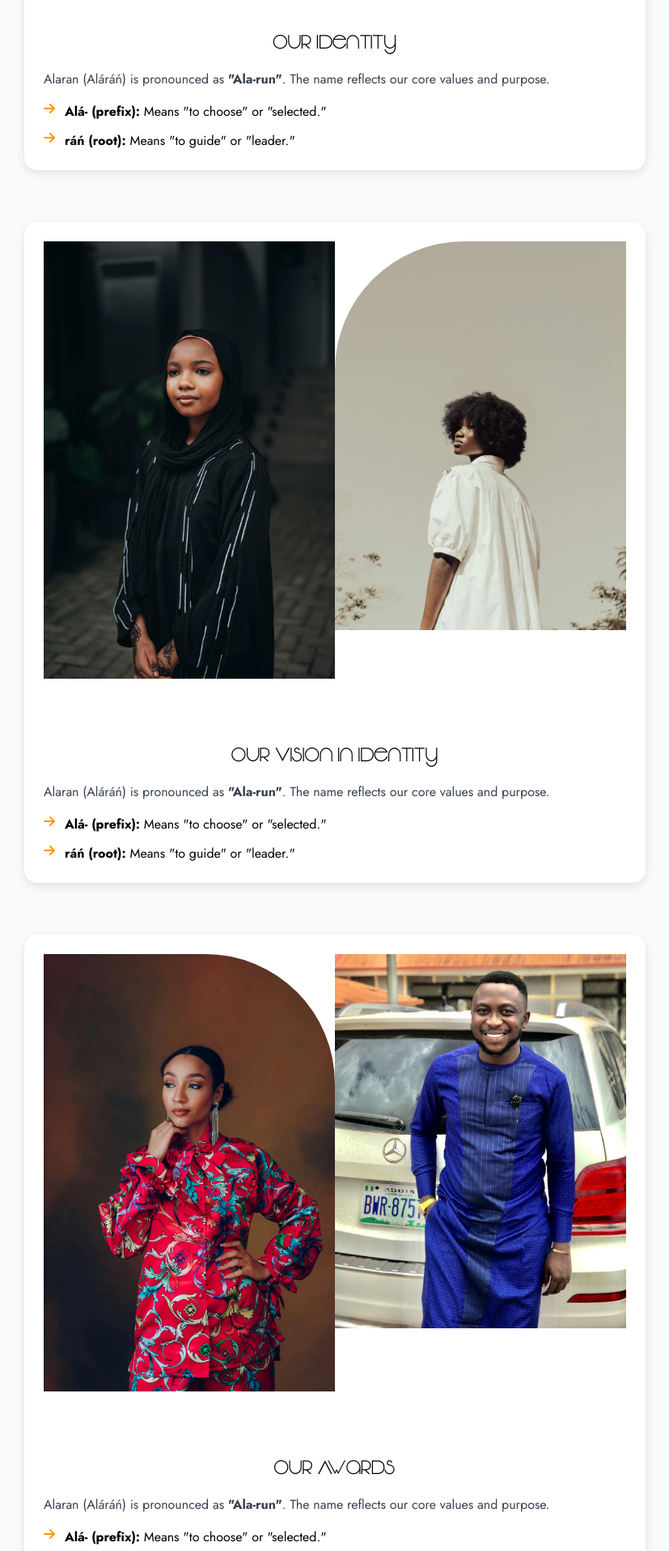
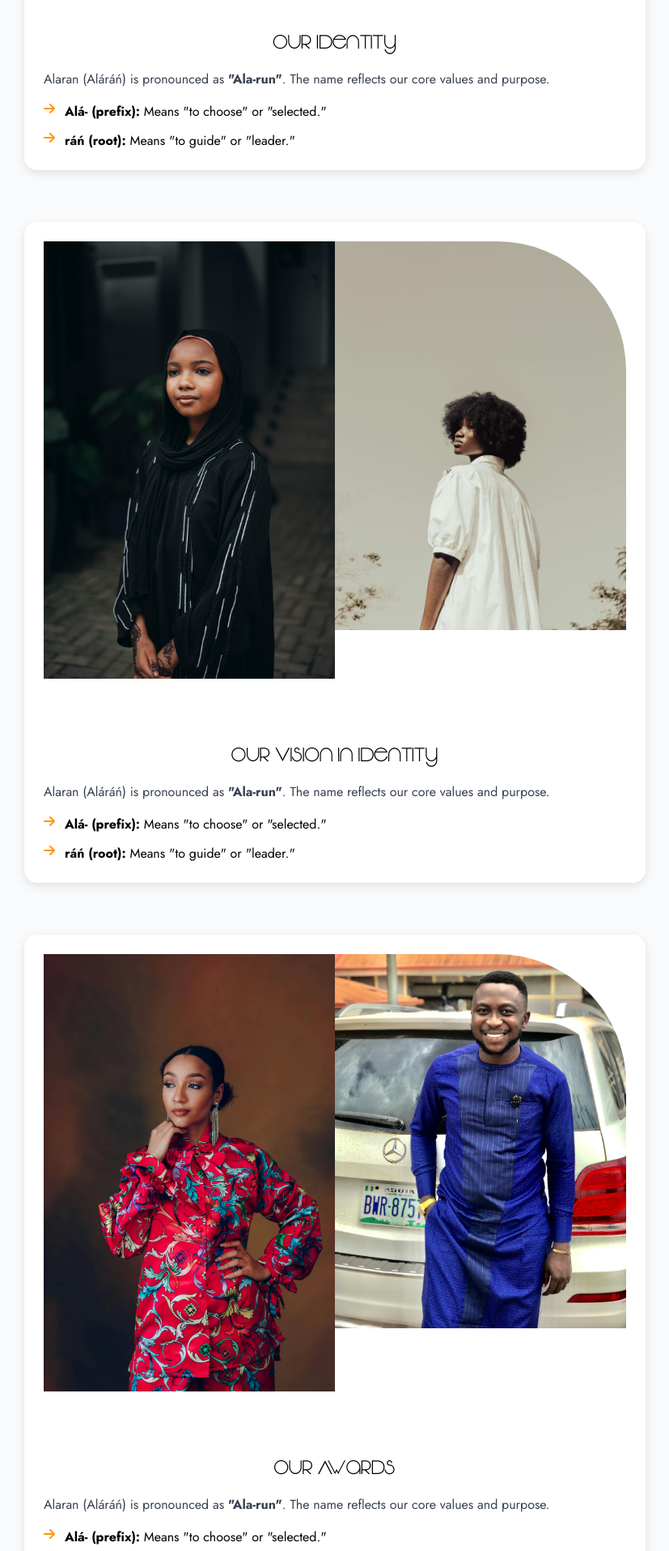
Before and after one commit to mrauthentik/Encanto, a React (Vite) app in the folder alaran/: page /brand in a window 1280 px wide. Shown: the part 1359-3274 px from the top of the page at 81% size, without its empty margins (226-1053 px from the left). Built offline with nearby package versions, Linux system fonts and the light colour scheme; a web font is replaced by a local one.

Commit message:
Fix border radius for brand image class to apply to the top-right corner

```diff
--- a/alaran/src/App.css
+++ b/alaran/src/App.css
@@ -1454,7 +1454,7 @@ h2 {
     border-top-right-radius: 10rem;
   }
   .brand-img2{
-    border-top-left-radius: 10rem;
+    border-top-right-radius: 10rem;
   }
   .brand-img3{
     border-top-right-radius: 10rem;
--- a/alaran/src/components/Brand.jsx
+++ b/alaran/src/components/Brand.jsx
@@ -108,8 +108,8 @@ const Brand = () => {
           className="brand-breakdown max-w-3xl mx-auto bg-white rounded-2xl shadow-lg p-6"
         >
                 <div className="brand-img-slide">
-                    <img src={img2} alt="" className='brand-img3' />
-                    <img src={img3} alt=""  />
+                    <img src={img2} alt=""  />
+                    <img src={img3} alt="" className='brand-img3' />
                 </div>
 
           <h2 className="text-2xl  mb-4 text-center">Our Awards</h2>
```
